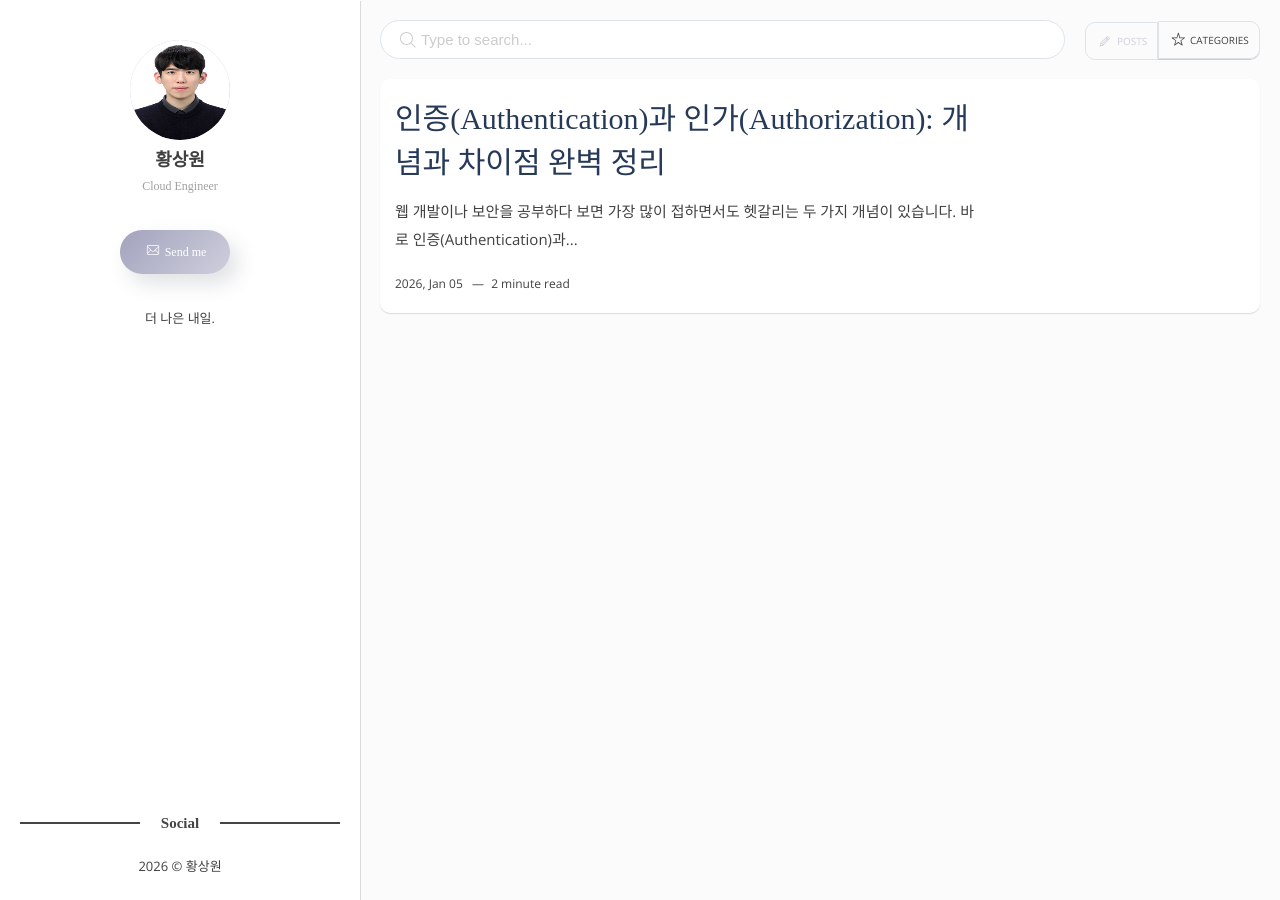
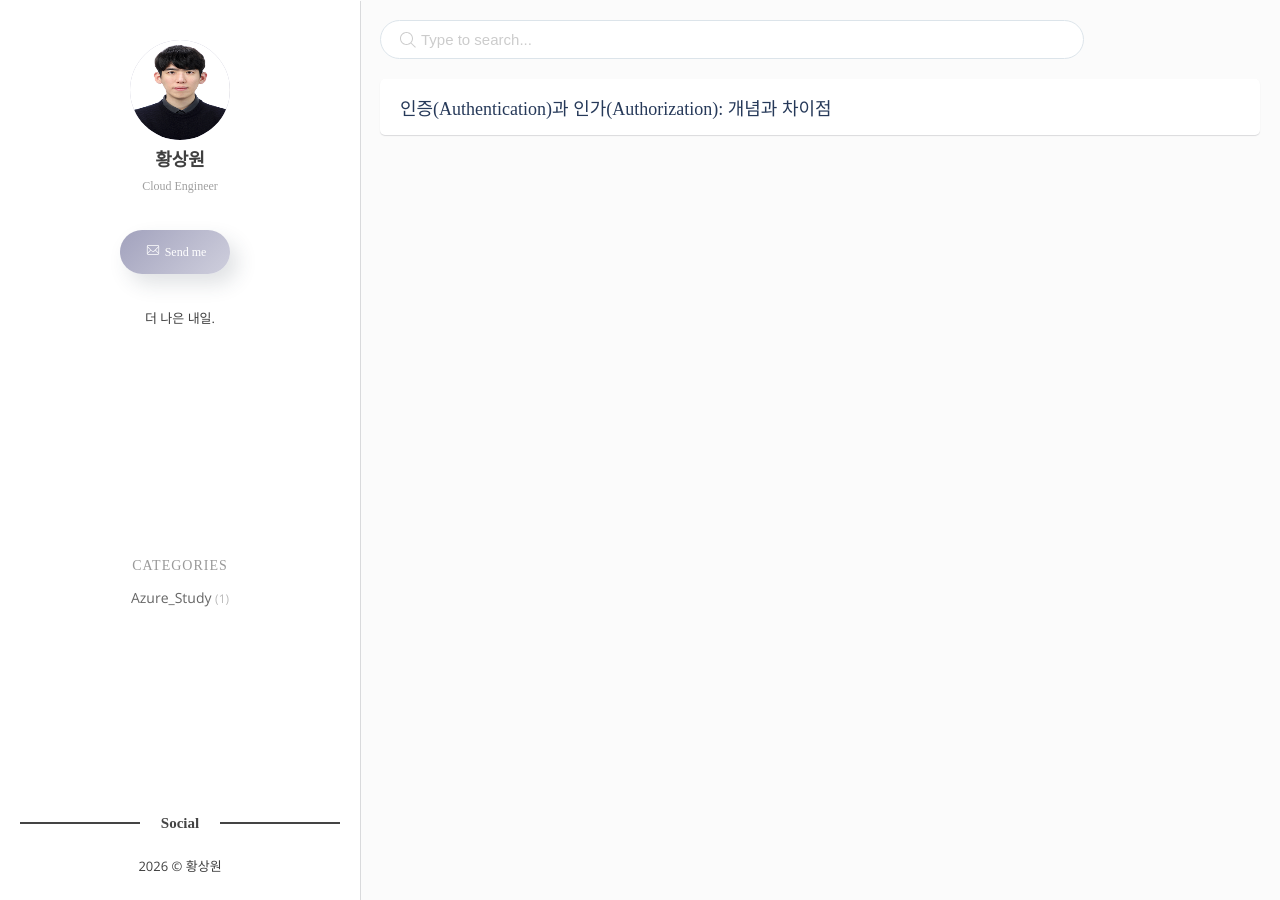
Before and after one commit to Rarero/rarero.github.io, a Jekyll site: the page built from index.html, in a window 1280 px wide. Built offline with Jekyll 4.4.1, drawn with Linux system fonts in a browser that asks for light colours; some web fonts are replaced; the list of posts is cut into pages by our own code.

Commit message:
Refactor: Redesign main layout and post list
- Move categories to sidebar below author profile
- Remove header navigation switch and keep search bar
- Simplify post list to show titles only with ellipsis
- Reduce post title font size for compact view

```diff
--- a/_includes/header.html
+++ b/_includes/header.html
@@ -3,18 +3,13 @@
     <div class="c-search">
       <div class="c-search__box">
         <label for="js-search-input" class="u-screen-reader-text">Search for Blog</label>
-        <input type="text" id="js-search-input" class="c-search__text" autocomplete="off" placeholder="Type to search...">
+        <input type="text" id="js-search-input" class="c-search__text" autocomplete="off"
+          placeholder="Type to search...">
         <div data-icon='ei-search' data-size='s'></div>
       </div>
       <ul id="js-results-container" class="c-search-results-list"></ul>
     </div>
-    <div class="c-nav">
-      <ul class="c-nav__list u-lists-reset">
-        <li class="c-nav__item is-active">
-          <div data-icon='ei-pencil' data-size='s'></div> Posts</li>
-        <li class="c-nav__item">
-          <div data-icon='ei-star' data-size='s'></div> Categories</li>
-      </ul>
-    </div>
+    <!-- Navigation removed as per user request -->
+
   </div>
 </header> <!-- /.c-header -->
--- a/_layouts/home.html
+++ b/_layouts/home.html
@@ -14,15 +15,35 @@ layout: default
     </div>
     <div class="c-contact-menu">
       {% if site.author-email %}
-      <a href="/contact" class="c-contact-btn c-btn c-btn--secondary c-btn--round c-btn--shadow"><span data-icon='ei-envelope' data-size='s'></span> Send me</a>
+      <a href="/contact" class="c-contact-btn c-btn c-btn--secondary c-btn--round c-btn--shadow"><span
+          data-icon='ei-envelope' data-size='s'></span> Send me</a>
       {% else %}
       {% endif %}
       {% if site.author-twitter %}
-      <a href="https://twitter.com/intent/user?screen_name={{ site.social-twitter }}" class="c-btn c-btn--primary c-btn--round c-btn--shadow"><span data-icon='ei-sc-twitter' data-size='s'></span> Follow me</a>
+      <a href="https://twitter.com/intent/user?screen_name={{ site.social-twitter }}"
+        class="c-btn c-btn--primary c-btn--round c-btn--shadow"><span data-icon='ei-sc-twitter' data-size='s'></span>
+        Follow me</a>
       {% else %}
       {% endif %}
     </div>
     <p class="c-author__about">{{site.about-author | strip_html | truncatewords: 50}}</p>
+  </div>
+
+  <div class="c-sidebar-categories" style="margin-top: 20px; padding: 0 20px;">
+    <h3 style="font-size: 14px; color: #999; text-transform: uppercase; letter-spacing: 1px; margin-bottom: 10px;">
+      Categories</h3>
+    <ul class="u-lists-reset" style="font-size: 14px;">
+      {% capture cats %}{% for cat in site.categories %}{{ cat | first }}{% unless forloop.last %},{% endunless %}{%
+      endfor %}{% endcapture %}
+      {% assign sortedCats = cats | split:',' | sort %}
+      {% for category in sortedCats %}
+      <li style="margin-bottom: 5px;">
+        <a href="{{ site.baseurl }}/category/{{ category | slugify }}/" style="color: #666; text-decoration: none;">
+          {{ category }} <span style="font-size: 12px; color: #bbb;">({{ site.categories[category] | size }})</span>
+        </a>
+      </li>
+      {% endfor %}
+    </ul>
   </div>
 
   <div class="c-sidebar-footer">
@@ -30,35 +51,51 @@ layout: default
       <div class="c-social__title">Social</div>
       <ul class="c-social__list u-lists-reset">
         {% if site.social-twitter %}
-          <li class="c-social__item"><a href="https://twitter.com/{{ site.social-twitter }}" target="_blank"><div data-icon='ei-sc-twitter' data-size='s'></div></a></li>
+        <li class="c-social__item"><a href="https://twitter.com/{{ site.social-twitter }}" target="_blank">
+            <div data-icon='ei-sc-twitter' data-size='s'></div>
+          </a></li>
         {% else %}
         {% endif %}
         {% if site.social-facebook %}
-          <li class="c-social__item"><a href="https://facebook.com/{{ site.social-facebook }}" target="_blank"><div data-icon='ei-sc-facebook' data-size='s'></div></a></li>
+        <li class="c-social__item"><a href="https://facebook.com/{{ site.social-facebook }}" target="_blank">
+            <div data-icon='ei-sc-facebook' data-size='s'></div>
+          </a></li>
         {% else %}
         {% endif %}
         {% if site.social-github %}
-          <li class="c-social__item"><a href="https://github.com/{{site.social-github}}" target="_blank"><div data-icon='ei-sc-github' data-size='s'></div></a></li>
+        <li class="c-social__item"><a href="https://github.com/{{site.social-github}}" target="_blank">
+            <div data-icon='ei-sc-github' data-size='s'></div>
+          </a></li>
         {% else %}
         {% endif %}
         {% if site.social-pinterest %}
-          <li class="c-social__item"><a href="https://pinterest.com/{{site.social-pinterest}}" target="_blank"><div data-icon='ei-sc-pinterest' data-size='s'></div></a></li>
+        <li class="c-social__item"><a href="https://pinterest.com/{{site.social-pinterest}}" target="_blank">
+            <div data-icon='ei-sc-pinterest' data-size='s'></div>
+          </a></li>
         {% else %}
         {% endif %}
         {% if site.social-instagram %}
-          <li class="c-social__item"><a href="https://instagram.com/{{ site.social-instagram }}" target="_blank"><div data-icon='ei-sc-instagram' data-size='s'></div></a></li>
+        <li class="c-social__item"><a href="https://instagram.com/{{ site.social-instagram }}" target="_blank">
+            <div data-icon='ei-sc-instagram' data-size='s'></div>
+          </a></li>
         {% else %}
         {% endif %}
         {% if site.social-youtube %}
-          <li class="c-social__item"><a href="https://youtube.com/{{ site.social-youtube }}" target="_blank"><div data-icon='ei-sc-youtube' data-size='s'></div></a></li>
+        <li class="c-social__item"><a href="https://youtube.com/{{ site.social-youtube }}" target="_blank">
+            <div data-icon='ei-sc-youtube' data-size='s'></div>
+          </a></li>
         {% else %}
         {% endif %}
         {% if site.social-vk %}
-          <li class="c-social__item"><a href="https://vk.com/{{ site.social-vk }}" target="_blank"><div data-icon='ei-sc-vk' data-size='s'></div></a></li>
+        <li class="c-social__item"><a href="https://vk.com/{{ site.social-vk }}" target="_blank">
+            <div data-icon='ei-sc-vk' data-size='s'></div>
+          </a></li>
         {% else %}
         {% endif %}
         {% if site.social-linkedin %}
-          <li class="c-social__item"><a href="https://in.linkedin.com/in/{{site.social-linkedin}}" target="_blank"><div data-icon='ei-sc-linkedin' data-size='s'></div></a></li>
+        <li class="c-social__item"><a href="https://in.linkedin.com/in/{{site.social-linkedin}}" target="_blank">
+            <div data-icon='ei-sc-linkedin' data-size='s'></div>
+          </a></li>
         {% else %}
         {% endif %}
       </ul>
--- a/_posts/2026-01-05-인증과인가.markdown
+++ b/_posts/2026-01-05-인증과인가.markdown
@@ -1,6 +1,6 @@
 ---
 layout: post
-title: "인증(Authentication)과 인가(Authorization): 개념과 차이점 완벽 정리"
+title: "인증(Authentication)과 인가(Authorization): 개념과 차이점"
 date: 2026-01-05 09:00:00 +0900
 tags: [Study, Identity, Governance]
 categories: Azure_Study
--- a/_sass/5-components/_index-post.scss
+++ b/_sass/5-components/_index-post.scss
@@ -8,49 +8,55 @@
   flex-direction: row;
   flex-wrap: wrap;
 }
+
 .c-post {
   width: 100%;
   max-width: 100%;
-  margin-bottom: 20px;
+  margin-bottom: 10px;
+  /* Reduced margin */
   display: flex;
   flex-direction: row;
-  align-items: stretch;
-  min-height: 180px;
-  border-radius: 10px;
+  align-items: center;
+  /* Center vertically */
+  min-height: auto;
+  /* Remove fixed height */
+  border-radius: 5px;
+  /* Smaller radius */
   overflow: hidden;
   transition: $global-transition;
   background-color: $white-color;
   box-shadow: 0 1px 1px 0 rgba(31, 35, 46, .15);
+
   &:hover {
     transform: translate(0px, -2px);
-    box-shadow: 0 15px 45px -10px rgba(10, 16, 34, .2)
+    box-shadow: 0 5px 15px -5px rgba(10, 16, 34, .2)
   }
-  .c-post-thumbnail {
-    display: block;
-    width: 30%;
-    max-width: 100%;
-    min-height: 180px;
-    border-radius: 10px 0 0 10px;
-    background-color: rgba(220,235,245,0.2);
-    background-size: cover;
-    background-position: 50% 50%;
-  }
+
+  /* Removed .c-post-thumbnail styles as it is removed from HTML */
   .c-post-content {
-    padding: 15px;
-    width: 70%;
+    padding: 15px 20px;
+    /* Adjusted padding */
+    width: 100%;
+
     .c-post-title {
-      font-size: 30px;
+      font-size: 18px;
+      /* Reduced font size */
       font-weight: 400;
-      margin: 0 0 15px;
+      margin: 0;
+      white-space: nowrap;
+      /* Ellipsis support */
+      overflow: hidden;
+      /* Ellipsis support */
+      text-overflow: ellipsis;
+
+      /* Ellipsis support */
       a {
         text-decoration: none;
         color: $blue-dark;
       }
     }
-    .c-post-date,
-    .c-post-words {
-      font-size: 12px;
-    }
+
+    /* Removed .c-post-date and .c-post-words styles */
   }
 }
 
@@ -62,6 +68,7 @@
   border: none;
   background-color: $primary-color;
   outline: none;
+
   &:hover {
     background-color: darken($primary-color, 15%);
   }
@@ -73,12 +80,15 @@
     max-width: 100%;
     margin: 0 1% 20px;
     flex-direction: column;
+
     .c-post-thumbnail {
       width: 100%;
       border-radius: 10px 10px 0 0;
     }
+
     .c-post-content {
       width: 100%;
+
       .c-post-title {
         font-size: 21px;
         margin: 15px 0;
@@ -92,8 +102,10 @@
     width: 100%;
     max-width: 100%;
     margin: 0 0 20px;
+
     .c-post-content {
       width: 100%;
+
       .c-post-title {
         font-size: 21px;
         margin: 15px 0;
--- a/index.html
+++ b/index.html
@@ -14,18 +14,10 @@ layout: home
 <div class="c-posts o-opacity" data-page="{{ currentPage }}" data-totalPages="{{ paginator.total_pages }}">
   {% for post in site.posts limit:site.paginate offset:offset %}
   <article class="c-post">
-    {% if post.image %}
-    <a class="c-post-thumbnail o-opacity" style="background-image: url({{"/images/" | prepend: site.baseurl | append : post.image}})"
-        href="{{post.url | prepend: site.baseurl}}"></a>
-    {% else %} {% endif %}
     <div class="c-post-content">
       <h2 class="c-post-title">
         <a href="{{post.url | prepend: site.baseurl}}">{{post.title}}</a>
       </h2>
-      <p>{{ post.content | strip_html | truncatewords: 15 }}</p>
-      <span class="c-post-date">{{post.date | date: '%Y, %b %d'}}&nbsp;&nbsp;&nbsp;—&nbsp;</span>
-      <span class="c-post-words">{% capture words %}{{ post.content | number_of_words }}{% endcapture %}{% unless words contains "-" %}{{ words |
-          plus: 250 | divided_by: 250 | append: " minute read" }}{% endunless %}</span>
     </div>
   </article> <!-- /.c-post -->
   {% endfor %}
@@ -33,7 +25,6 @@ layout: home
 
 {% assign postCount = site.posts | size %}
 {% assign postsCovered = site.paginate | plus:offset %}
-{% if postsCovered < postCount %}
-  <button class="c-load-more c-btn c-btn--middle">Load more posts</button>
+{% if postsCovered < postCount %} <button class="c-load-more c-btn c-btn--middle">Load more posts</button>
   {% endif %}
   {% include categories.html %}
```
Also changed, not shown: other parts of _layouts/home.html (+2 -1 lines). Lines whose indentation alone changed are shown as unchanged.
